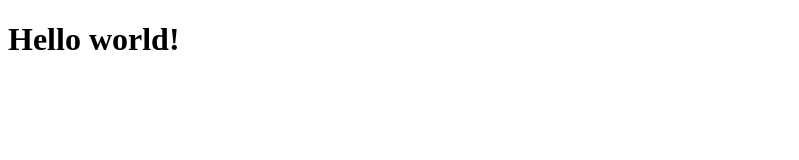
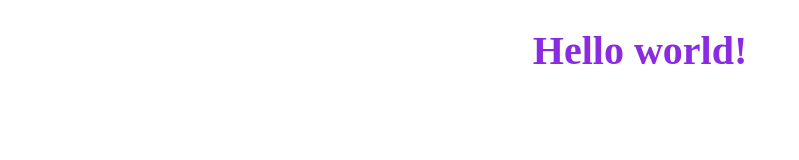
Before and after one commit to Mhdez221993/HTML-and-CSS, a plain HTML site: page index.html in a window 1280 px wide. Shown: the whole page, without its empty margins (0-799 px from the left). Drawn offline with Linux system fonts and the light colour scheme.

Commit message:
Add css file and style title

```diff
--- a/index.html
+++ b/index.html
@@ -4,10 +4,11 @@
     <meta charset="UTF-8">
     <meta http-equiv="X-UA-Compatible" content="IE=edge">
     <meta name="viewport" content="width=device-width, initial-scale=1.0">
+    <link rel="stylesheet" href="style.css">
     <title>html css</title>
 </head>
 <body>
-    <header>
+    <header class="title">
         <h1>Hello world!</h1>
     </header>
 </body>
--- /dev/null
+++ b/style.css
@@ -0,0 +1,5 @@
+.title > h1{
+    color: blueviolet;
+    font-size: 40px;
+    text-align: center;
+}
```
